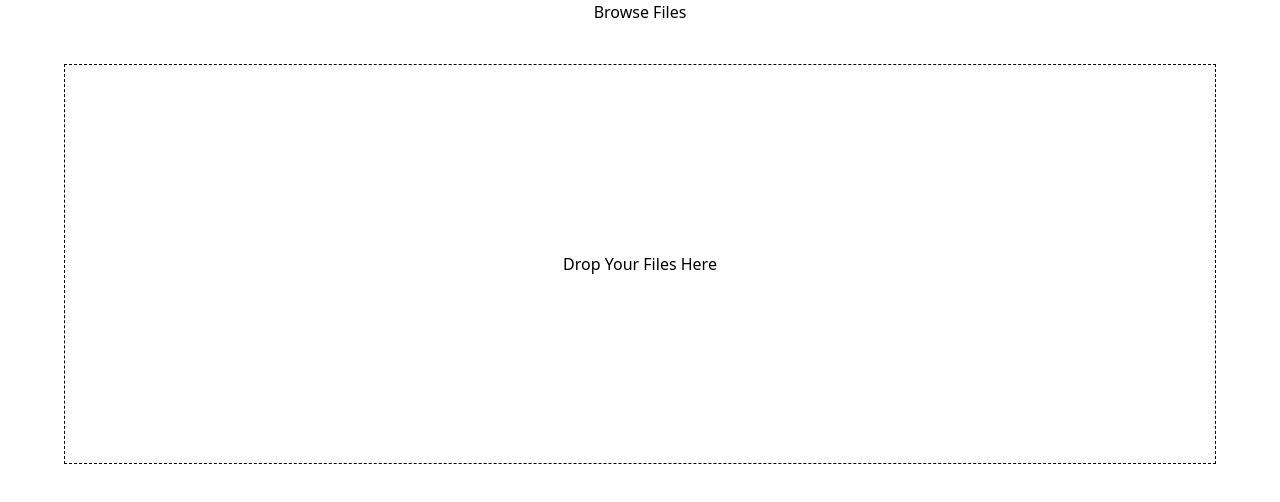
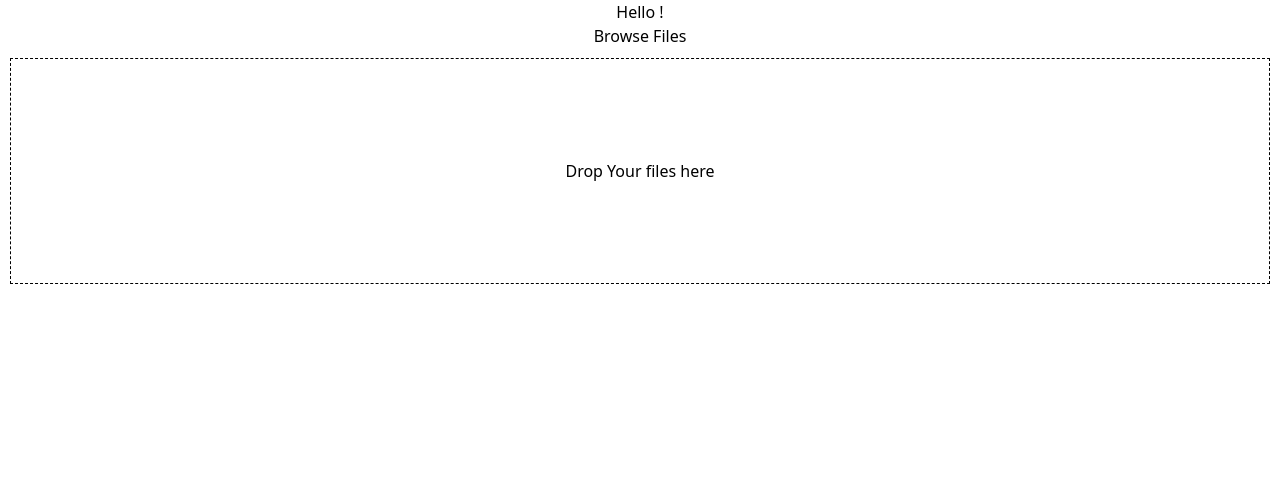
Before and after one commit to bobbyDeepak1415/File_Uploader, a React (Create React App) app: page / in a window 1280 px wide. Shown: the top 502 px of the page. Built offline with nearby package versions, Linux system fonts and the light colour scheme.

Commit message:
setup done

```diff
--- a/src/Demo.jsx
+++ b/src/Demo.jsx
@@ -1,16 +1,14 @@
 import React, { useEffect, useRef, useState } from "react";
 
-const Demo = () => {
-  const [files, setFiles] = useState(() => {
+const Demo = () => {const [files, setFiles] = useState(() => {
     const files = localStorage.getItem("files");
     return files ? JSON.parse(files) : [];
   });
+  const inputFileRef = useRef(null);
 
   useEffect(() => {
-    localStorage.setItem("", JSON.stringify(files));
+    localStorage.setItem("files", JSON.stringify(files));
   }, [files]);
-
-  const inputFileRef = useRef(null);
 
   const handleSelect = (e) => {
     const selectedFiles = Array.from(e.target.files);
@@ -24,6 +22,7 @@ const Demo = () => {
 
   const handleClick = () => {
     inputFileRef.current.click();
+    // ***
     inputFileRef.current.value = "";
   };
 
@@ -35,7 +34,6 @@ const Demo = () => {
   const handleDrop = (e) => {
     e.preventDefault();
     const droppedFiles = Array.from(e.dataTransfer.files);
-
     const fileData = droppedFiles.map((file) => {
       return { name: file.name };
     });
@@ -45,42 +43,30 @@ const Demo = () => {
 
   return (
     <div>
+      <h2>Hello !</h2>
       <input
         type="file"
+        hidden
         ref={inputFileRef}
+        multiple
         onChange={handleSelect}
-        hidden
-        multiple
       />
       <button onClick={handleClick}>Browse Files</button>
-
       <div
-        style={{
-          display: "flex",
-          height: "50vh",
-          width: "90vw",
-          alignItems: "center",
-          justifyContent: "center",
-          border: "1px dashed",
-          margin: "auto",
-          marginTop: "40px",
-        }}
         onDragEnter={handleDefaults}
         onDragOver={handleDefaults}
         onDrop={handleDrop}
+        style={{ padding: "100px", border: "1px dashed", margin: "10px" }}
       >
-        Drop Your Files Here
+        Drop Your files here
       </div>
-
       <div>
-        <ul>
-          {files.map((file, index) => {
-            return <li key={index}>{file.name}</li>;
-          })}
-        </ul>
+        {files.map((file, index) => {
+          return <li key={index}>{file.name}</li>;
+        })}
       </div>
     </div>
-  );
+  );;
 };
 
 export default Demo;
```
